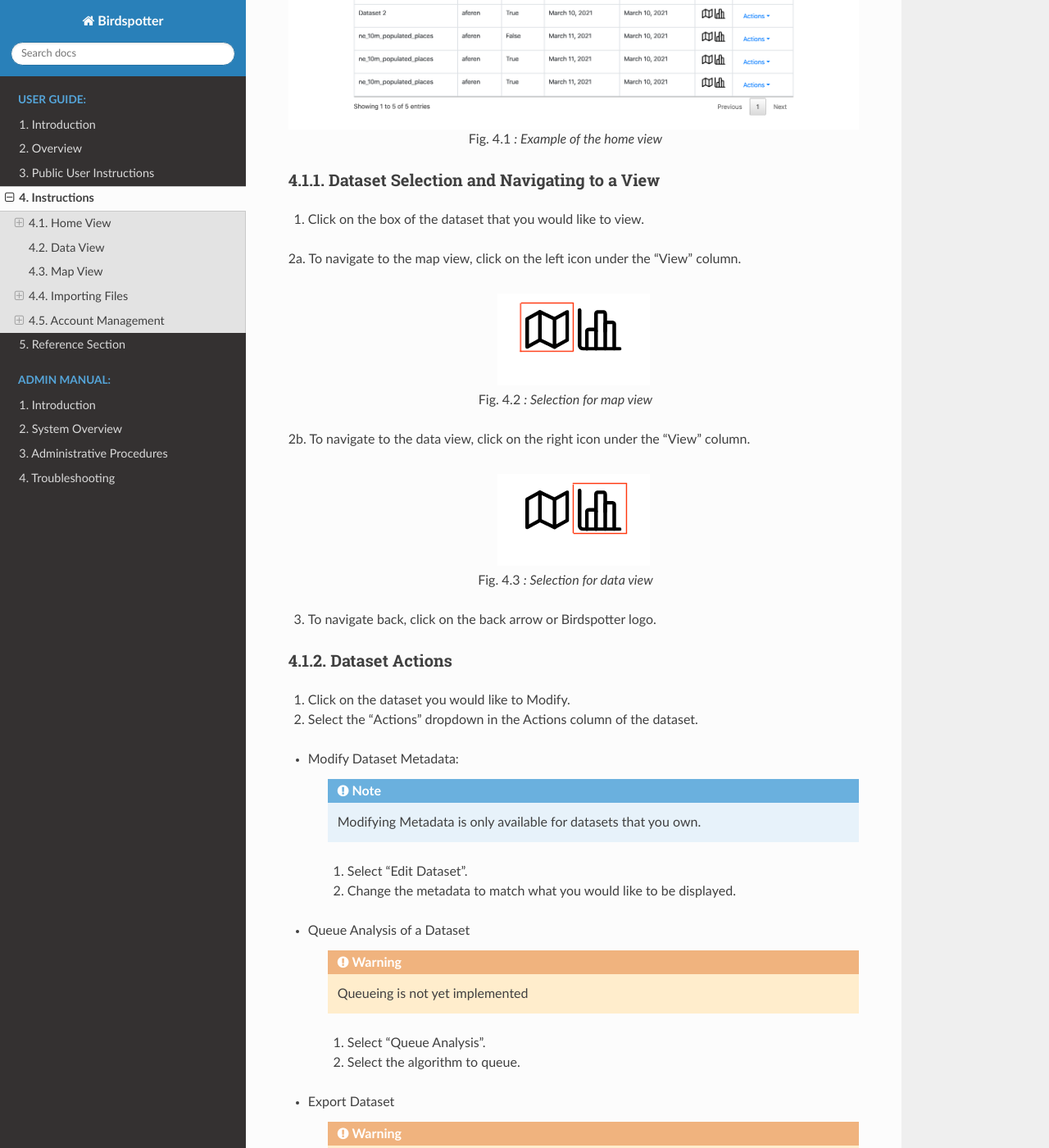
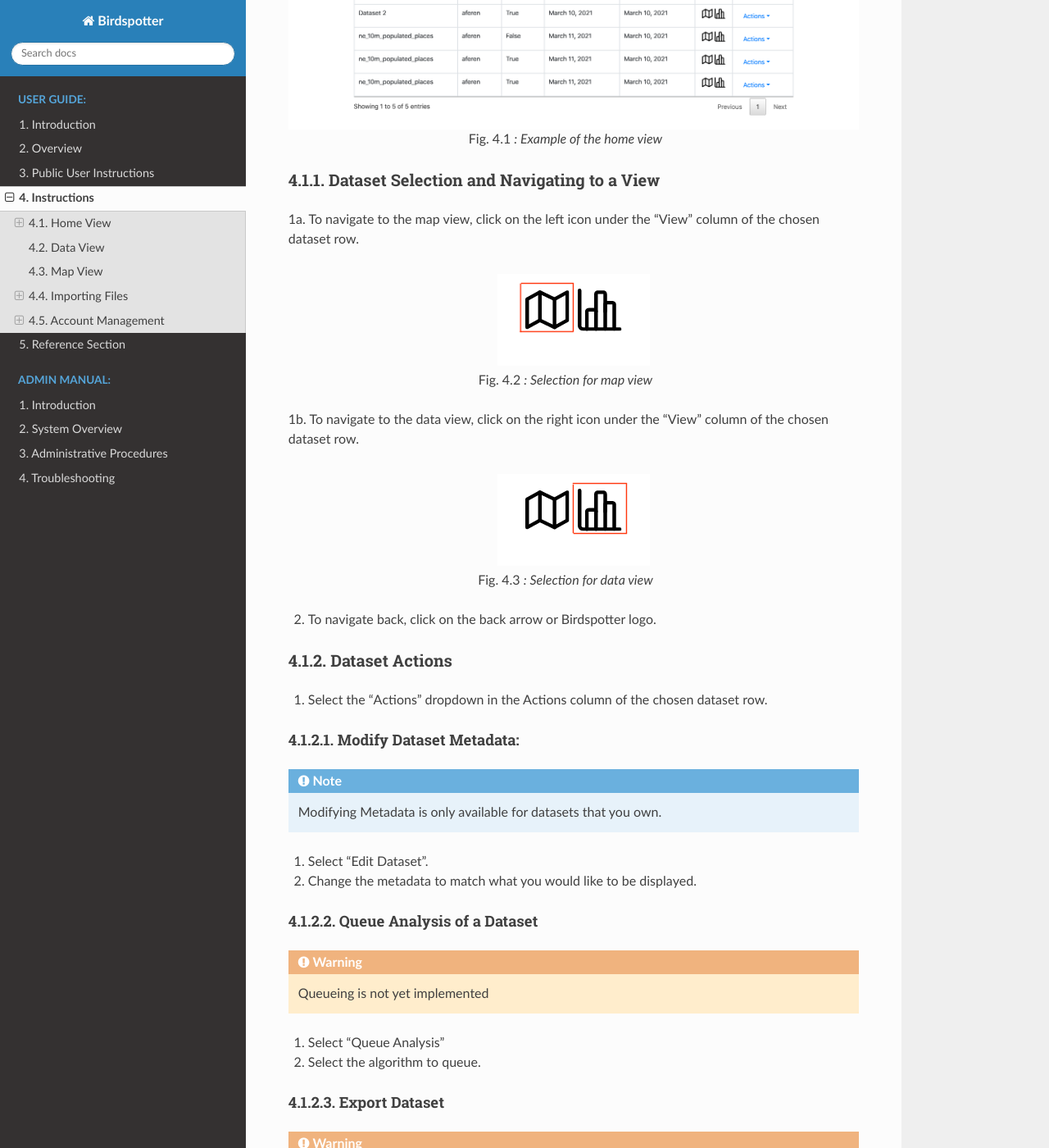
Before and after one commit to birdspotter-project/COS397, a Sphinx documentation site: the page built from docs/source/user_guide/instructions.rst, in a window 1280 px wide and 1400 px high, scrolled down 394 px. Shown: the whole window at 82% size. Built offline with Sphinx 7.4.7 and the Read the Docs theme 2.0.0, drawn with Linux system fonts in a browser that asks for light colours; some of the changed text lies outside the part shown.

Commit message:
fix formatting, grammar

```diff
--- a/docs/source/user_guide/instructions.rst
+++ b/docs/source/user_guide/instructions.rst
@@ -17,9 +17,7 @@ This is the home page of the Birdspotter app and is where you can navigate the d
 Dataset Selection and Navigating to a View
 ##########################################
 
-1. Click on the box of the dataset that you would like to view.
-
-2a. To navigate to the map view, click on the left icon under the "View" column.
+1a. To navigate to the map view, click on the left icon under the "View" column of the chosen dataset row.
 
 .. _map_view_highlight:
 .. figure:: static/map_view_highlight.png
@@ -28,7 +26,7 @@ Dataset Selection and Navigating to a View
 
    : Selection for map view
 
-2b. To navigate to the data view, click on the right icon under the "View" column.
+1b. To navigate to the data view, click on the right icon under the "View" column of the chosen dataset row.
 
 .. _data_view_highlight:
 .. figure:: static/data_view_highlight.png
@@ -37,40 +35,47 @@ Dataset Selection and Navigating to a View
 
    : Selection for data view
 
-3. To navigate back, click on the back arrow or Birdspotter logo.
+2. To navigate back, click on the back arrow or Birdspotter logo.
 
 
 Dataset Actions
 ###############
 
-1. Click on the dataset you would like to Modify.
+1. Select the "Actions" dropdown in the Actions column of the chosen dataset row.
 
-2. Select the "Actions" dropdown in the Actions column of the dataset.
+Modify Dataset Metadata:
+*************************
 
-- Modify Dataset Metadata:
+.. note:: Modifying Metadata is only available for datasets that you own.
 
-    .. note:: Modifying Metadata is only available for datasets that you own.
+1. Select "Edit Dataset".
 
-    1. Select "Edit Dataset".
-
-    2. Change the metadata to match what you would like to be displayed.
+2. Change the metadata to match what you would like to be displayed.
 
 
 
-- Queue Analysis of a Dataset
+Queue Analysis of a Dataset
+*****************************
 
-    .. warning::  Queueing is not yet implemented
+.. warning::  Queueing is not yet implemented
 
-    1. Select “Queue Analysis”.
-
-    2. Select the algorithm to queue.
+1. Select “Queue Analysis”
+2. Select the algorithm to queue.
 
 
-- Export Dataset
+Export Dataset
+********************
 
-    .. warning::  Exporting is not yet implemented
+.. warning::  Exporting is not yet implemented
 
-    1. Select "Export".
+1. Select "Export".
+
+Share Dataset
+********************
+
+.. warning::  Exporting is not yet implemented
+
+1. Select "Share".
 
 Data View
 ==============================
@@ -102,9 +107,7 @@ Importing Files
 
 This function allows you to import .tif and .zip files.
 
-Warnings & Cautions
-##############################
-Make sure to upload the entire .zip file containing your .shp, .shx, and other files.
+.. tip:: Make sure to upload a zip of your entire shapefile, including the .shp, .shx, and other files.
 
 Procedures
 ##############################
@@ -142,16 +143,18 @@ Modifying Account Data/Changing Password
 
 2. Click on "Profile".
 
-- Modify Profile:
+Modify Profile:
+*****************
 
-    1. Modify profile: Fill out the form with your new/modified information.
+1. Modify profile: Fill out the form with your new/modified information.
 
-    2. Click "Submit".
+2. Click "Submit".
 
-- Change Password:
+Change Password:
+*****************
 
-    1. Change password: Click "Change Password".
+1. Change password: Click "Change Password".
 
-    2. Fill in the form.
+2. Fill in the form.
 
-    3. Click "Submit".
+3. Click "Submit".
```
Also changed, not shown: other parts of docs/source/user_guide/instructions.rst (+3 -5 lines), docs/source/user_guide/reference.rst (+1 -13 lines).
